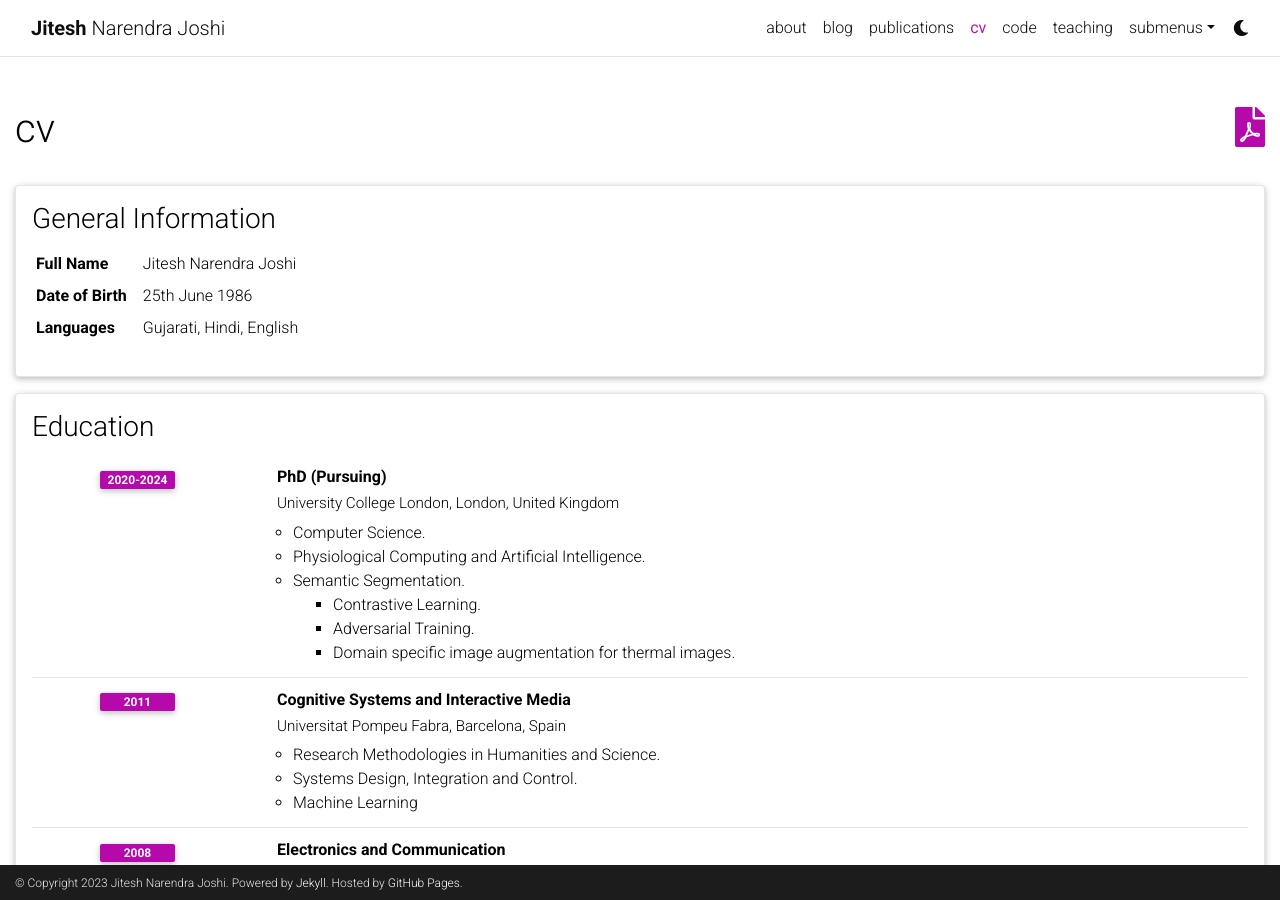
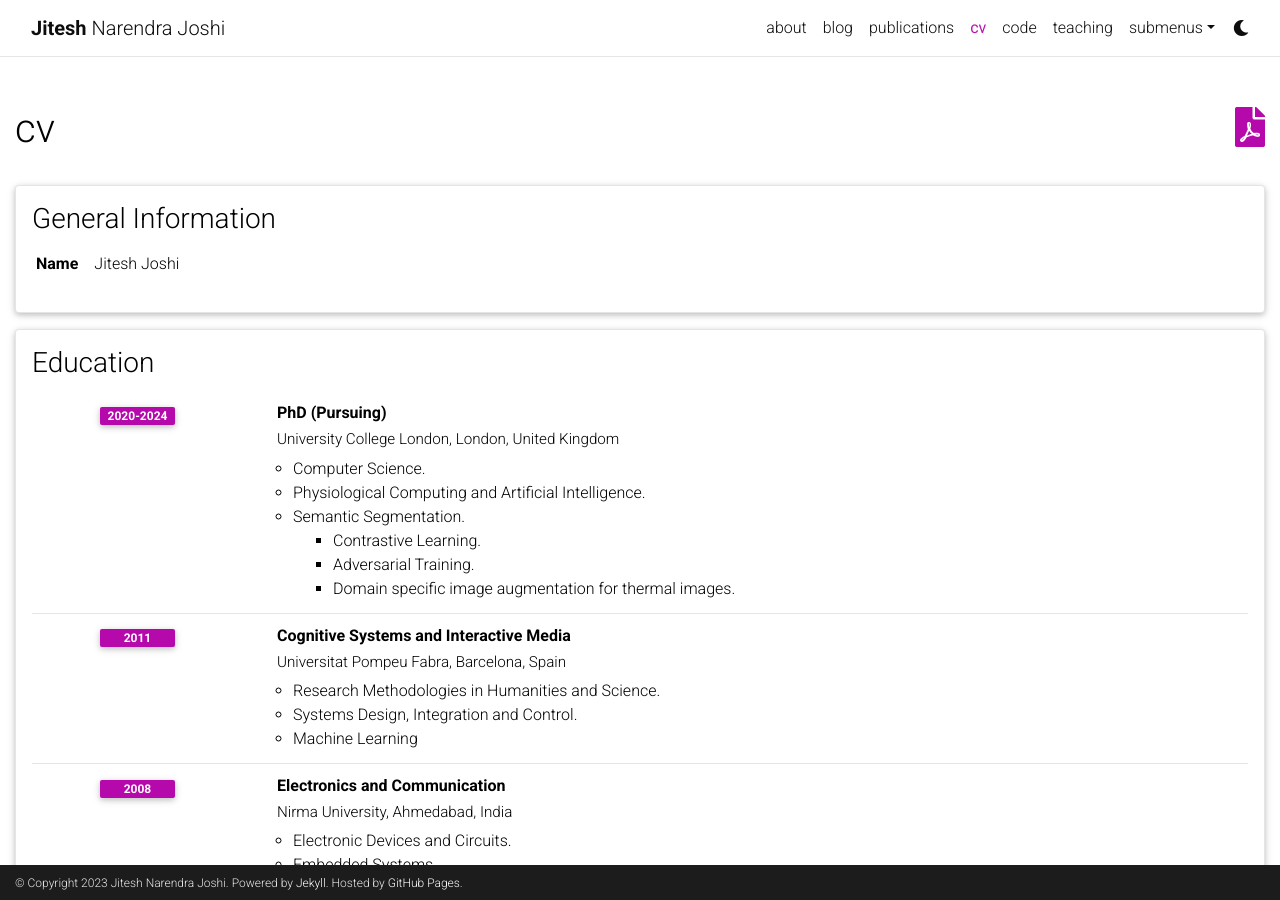
Before and after one commit to jnj256/jnj256.github.io, a Jekyll site: the page built from _pages/cv.md, in a window 1280 px wide and 900 px high. Built offline with Jekyll 4.4.1, drawn with Linux system fonts in a browser that asks for light colours; comment, search, counter and statistics services are not loaded; a style sheet for code colours, icons or effects is not loaded.

Commit message:
removed info

```diff
--- a/_data/cv.yml
+++ b/_data/cv.yml
@@ -1,12 +1,8 @@
 - title: General Information
   type: map
   contents:
-    - name: Full Name
-      value: Jitesh Narendra Joshi
-    - name: Date of Birth
-      value: 25th June 1986
-    - name: Languages
-      value: Gujarati, Hindi, English
+    - name: Name
+      value: Jitesh Joshi
 
 - title: Education
   type: time_table
```
